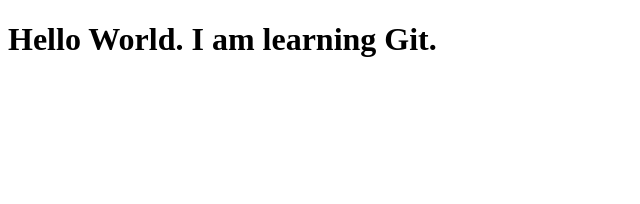
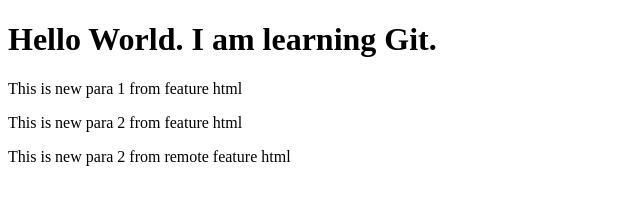
Before and after one commit to rahilsayed/learning-git, a plain HTML site: page index.html in a window 1280 px wide. Shown: the whole page, without its empty margins (0-640 px from the left). Drawn offline with Linux system fonts and the light colour scheme.

Commit message:
Feature html (#3)
* added in index.html

* added p2 in index.html

* Update index.html

```diff
--- a/index.html
+++ b/index.html
@@ -7,5 +7,8 @@
 </head>
 <body>
     <h1>Hello World. I am learning Git.</h1>
+    <p>This is new para 1 from feature html</p>
+    <p>This is new para 2 from feature html</p>
+    <p>This is new para 2 from remote feature html</p>
 </body>
 </html>
```
